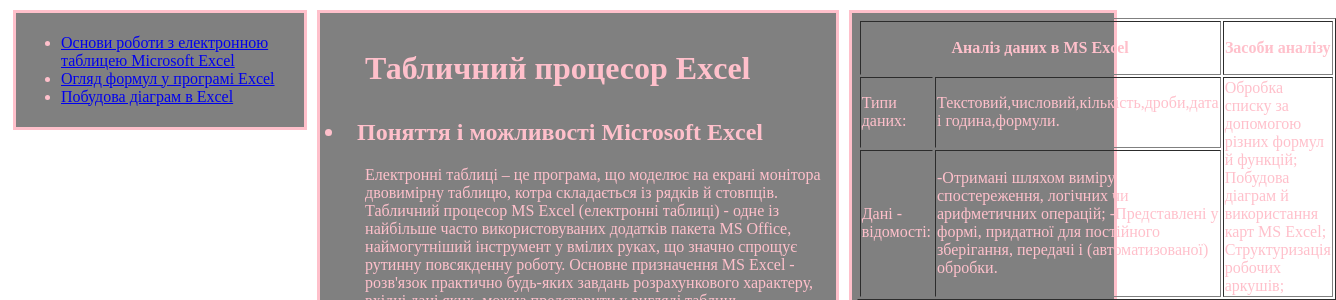
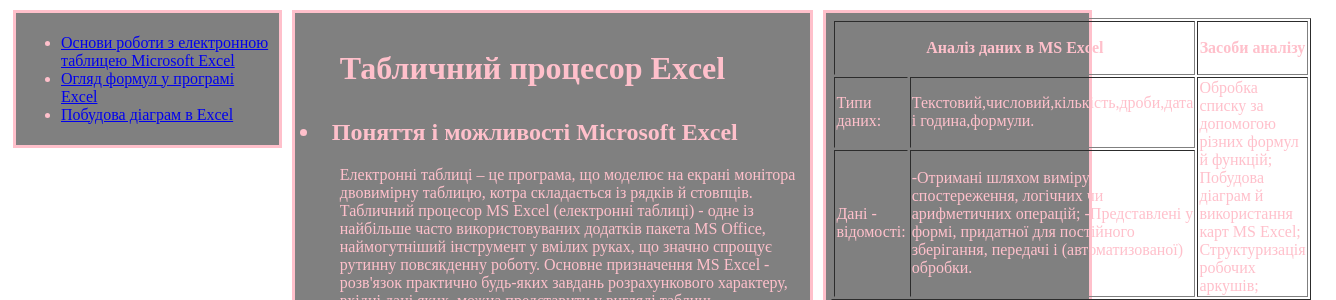
Before and after one commit to JULIAa5/JULIAa5.github.io, a plain HTML site: page index.html in a window 1280 px wide. Shown: the part 500-800 px from the top of the page, 1336 px wide, since content can reach past the window. Drawn offline with Linux system fonts and the light colour scheme.

Commit message:
Update style.css

```diff
--- a/style.css
+++ b/style.css
@@ -15,7 +15,7 @@
 }
 #b3{		/* селектор классов */
 	background: grey;
-	width: 22%;
+	width: 20%;
 	float: left;
 }
 #b4{		/* селектор классов */
```
